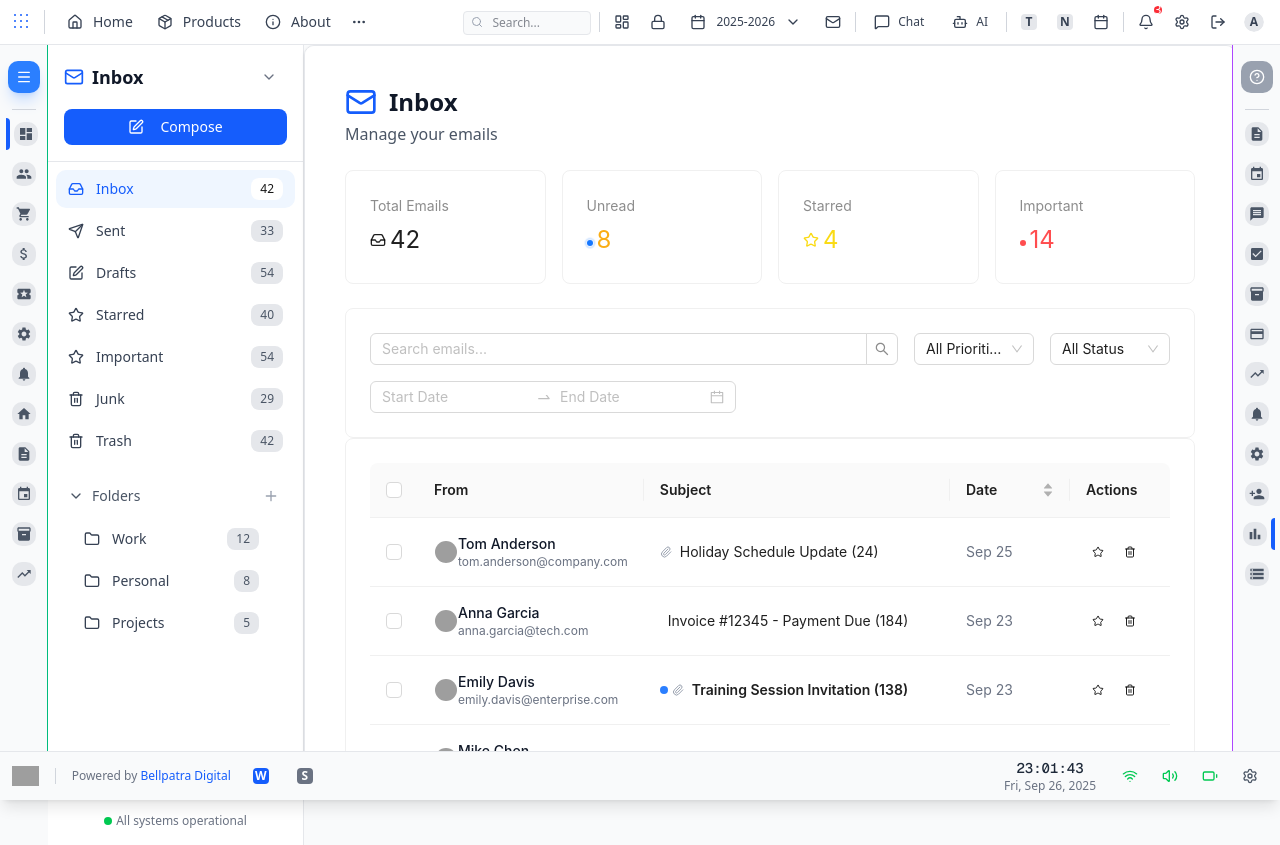
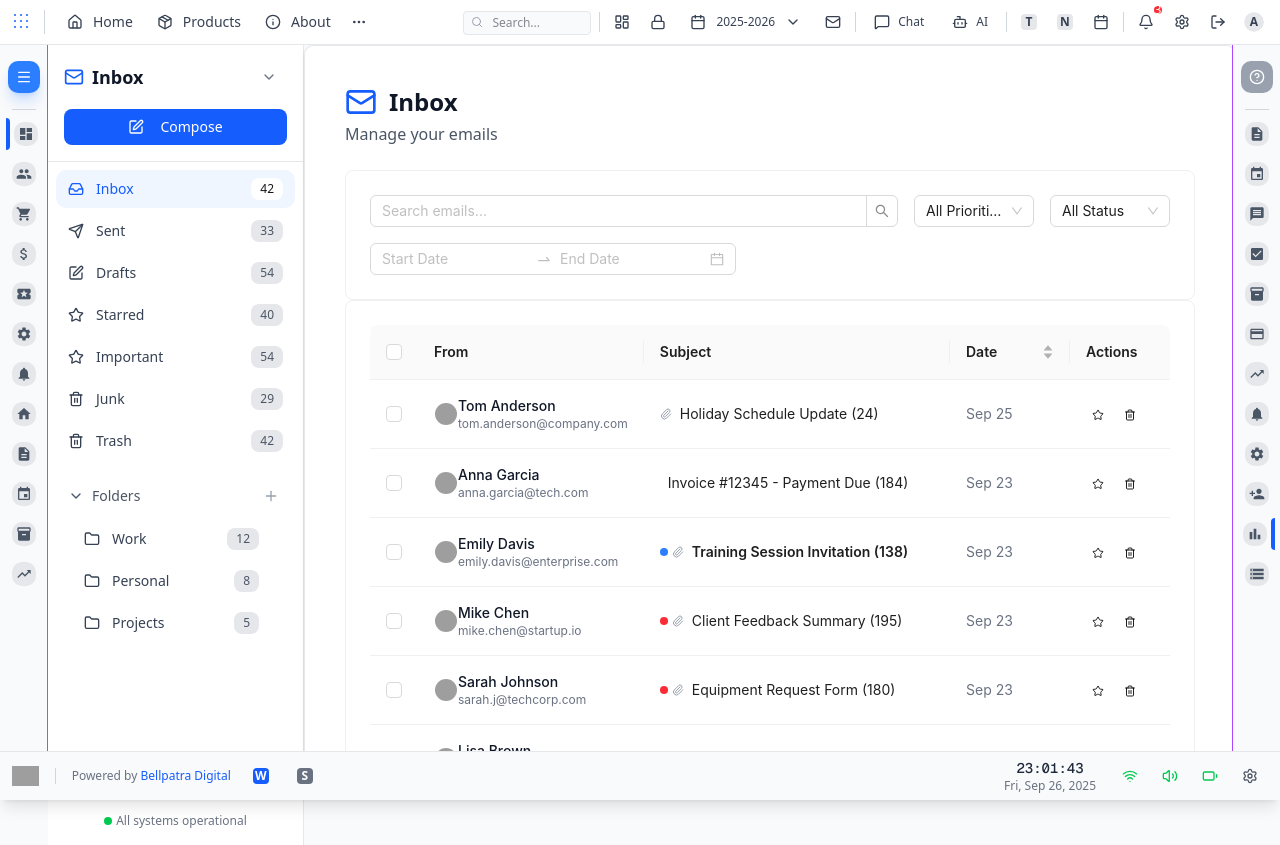
Before and after one commit to imajkumar/-erp-admin-portal, a Next.js app: page /dashboard/inbox in a window 1280 px wide. Built offline with nearby package versions, Linux system fonts and the light colour scheme; grey boxes are pictures that could not be loaded.

Commit message:
feat: remove stats cards from inbox page
- Remove Total Emails, Unread, Starred, and Important stats cards
- Clean up unused imports (Row, Col, Statistic)
- Remove stats calculation logic
- Simplify inbox page layout for cleaner interface
- Focus on email list and filtering functionality

```diff
--- a/src/app/dashboard/inbox/page.tsx
+++ b/src/app/dashboard/inbox/page.tsx
@@ -43,9 +43,6 @@ import {
   message,
   Badge,
   Card,
-  Row,
-  Col,
-  Statistic,
   Empty,
   Spin,
   Drawer,
@@ -553,15 +550,6 @@ export default function InboxPage() {
     setSelectedRowKeys([]);
   };
 
-  const stats = {
-    total: emails.filter((e) => e.folder === folderFilter).length,
-    unread: emails.filter((e) => e.folder === folderFilter && !e.isRead).length,
-    starred: emails.filter((e) => e.folder === folderFilter && e.isStarred)
-      .length,
-    important: emails.filter((e) => e.folder === folderFilter && e.isImportant)
-      .length,
-  };
-
   return (
     <AdminLayout forceSidebarClosed={true}>
       <div className="flex h-screen">
@@ -596,49 +584,6 @@ export default function InboxPage() {
                   <p className="text-gray-600 mt-1">Manage your emails</p>
                 </div>
               </div>
-
-              {/* Stats Cards */}
-              <Row gutter={16} className="mb-6">
-                <Col span={6}>
-                  <Card>
-                    <Statistic
-                      title="Total Emails"
-                      value={stats.total}
-                      prefix={<Inbox className="h-4 w-4" />}
-                    />
-                  </Card>
-                </Col>
-                <Col span={6}>
-                  <Card>
-                    <Statistic
-                      title="Unread"
-                      value={stats.unread}
-                      prefix={<Badge status="processing" />}
-                      valueStyle={{ color: "#faad14" }}
-                    />
-                  </Card>
-                </Col>
-                <Col span={6}>
-                  <Card>
-                    <Statistic
-                      title="Starred"
-                      value={stats.starred}
-                      prefix={<Star className="h-4 w-4" />}
-                      valueStyle={{ color: "#fadb14" }}
-                    />
-                  </Card>
-                </Col>
-                <Col span={6}>
-                  <Card>
-                    <Statistic
-                      title="Important"
-                      value={stats.important}
-                      prefix={<Badge status="error" />}
-                      valueStyle={{ color: "#ff4d4f" }}
-                    />
-                  </Card>
-                </Col>
-              </Row>
 
               {/* Filters */}
               <Card className="mb-6">
```
